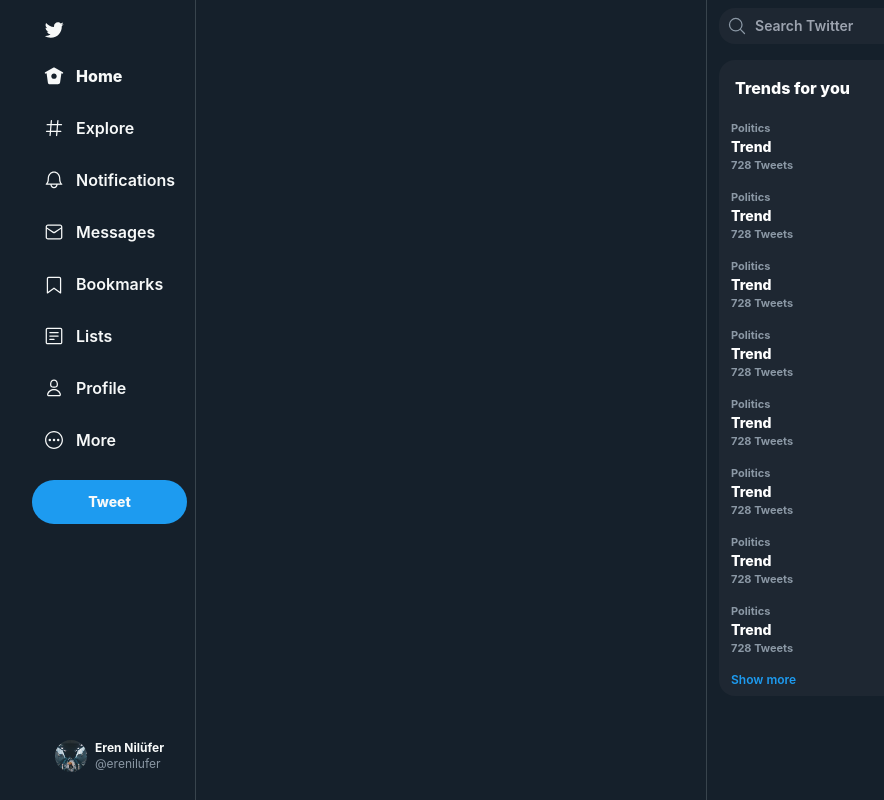
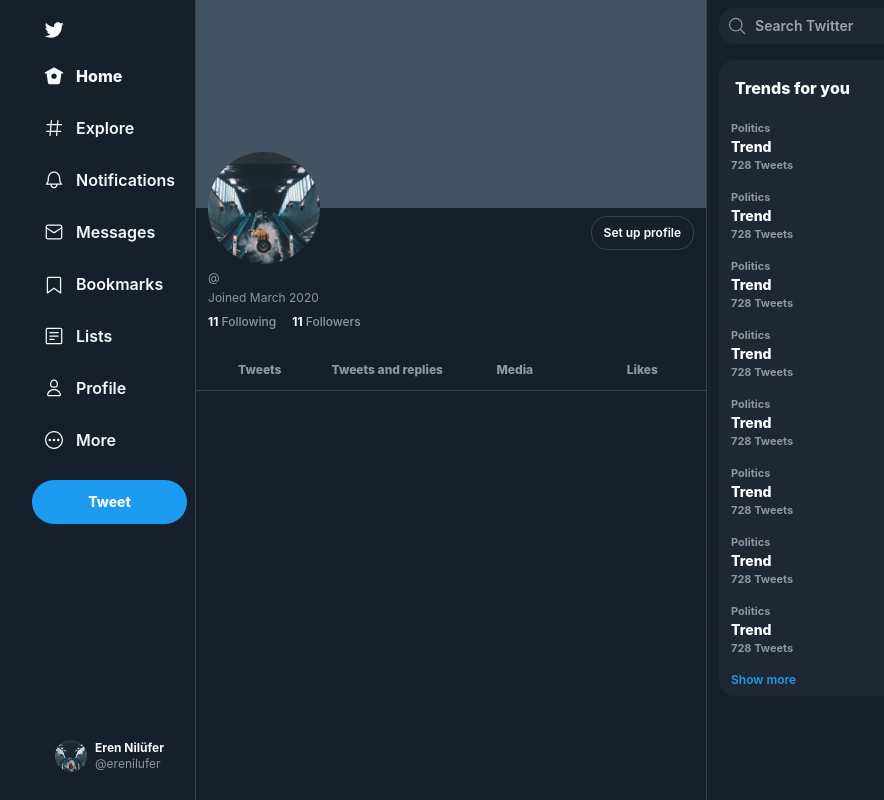
Before and after one commit to erenilufer/twitter-clone, a React (Create React App) app in the folder client/: page /erenilufer in a window 1280 px wide. Shown: the whole page, without its empty margins (104-988 px from the left). Built offline with nearby package versions, Linux system fonts and the light colour scheme; no server answers.

Commit message:
created profile page

```diff
--- a/client/src/Router.tsx
+++ b/client/src/Router.tsx
@@ -3,6 +3,7 @@
 import Layout from "./components/Layout/Layout";
 import Home from "./pages/Home/Home";
 import Login from "./pages/Login/Login";
+import Profile from "./pages/Profile/Profile";
 interface Props {}
 
 const Router = (props: Props) => {
@@ -11,6 +12,7 @@
     <Layout>
       <Routes>
         <Route path="/" element={<Home />} />
+        <Route path="/:username" element={<Profile />} />
         <Route path="/login" element={<Login />} />
       </Routes>
     </Layout>
--- a/client/src/api/tweet.ts
+++ b/client/src/api/tweet.ts
@@ -1,19 +1,19 @@
 import axios from "axios";
 
 export const getTweets = async () => {
-  const response = await axios
-    .get("http://localhost:3001/tweets")
-    .then((data) => data.data);
+  const response = await axios.get("http://localhost:3001/tweets");
+
+  return response;
+};
+export const getOneUser = async (username: any) => {
+  const response = await axios.get("http://localhost:3001/user/" + username);
   return response;
 };
 
 export const createTweet = async (credentials: any) => {
   const { authorName, textContent } = credentials;
-  await axios
-    .post("http://localhost:3001/tweets/createTweet", {
-      authorName,
-      textContent,
-    })
-    .then((data) => console.log(data.data))
-    .catch((err) => console.log(err));
+  await axios.post("http://localhost:3001/tweets/createTweet", {
+    authorName,
+    textContent,
+  });
 };
--- a/client/src/components/ShareTweet/ShareTweet.tsx
+++ b/client/src/components/ShareTweet/ShareTweet.tsx
@@ -1,6 +1,8 @@
 import React, { useState } from "react";
 import { createTweet } from "../../api/tweet";
 import stockImage from "../../assets/stock2.jpeg";
+import { ToastContainer, toast } from "react-toastify";
+import "react-toastify/dist/ReactToastify.css";
 
 type Props = {
   setIsModalVisible?: any;
@@ -12,11 +14,16 @@
 
   const tweetHandler = () => {
     textContent !== ""
-      ? createTweet({ authorName: "erenilufer", textContent }).then(() => {
-          setTextContent("");
-          setIsModalVisible(false);
-        })
-      : alert("Enter a tweet message");
+      ? createTweet({ authorName: "erenilufer", textContent })
+          .then(() => {
+            toast.success("Tweet successfully published!");
+            setTextContent("");
+            setIsModalVisible(false);
+          })
+          .catch((err) => {
+            err.code && toast.error(err.message);
+          })
+      : toast.warn("Enter a tweet message");
   };
   return (
     <form className="flex flex-col">
@@ -34,11 +41,15 @@
       </div>
       <button
         type="submit"
-        onClick={tweetHandler}
+        onClick={(e) => {
+          e.preventDefault();
+          tweetHandler();
+        }}
         className="self-end bg-[#1d9bf0] hover:bg-[#1a8cd8 text-white px-3 py-2 rounded-full font-bold text-sm "
       >
         Tweet
       </button>
+      <ToastContainer theme="colored" position="bottom-right" />
     </form>
   );
 };
--- a/client/src/components/SideNavigation/SideNavigation.tsx
+++ b/client/src/components/SideNavigation/SideNavigation.tsx
@@ -1,3 +1,4 @@
+import { Link } from "react-router-dom";
 import stockImage from "../../assets/stock2.jpeg";
 interface Props {
   isModalVisible: boolean;
@@ -24,7 +25,10 @@
           </svg>
         </div>
         <div className="sideNav flex flex-col   gap-1 mb-4">
-          <div className="w-fit sideitem flex items-center  gap-3 hover:bg-[#404951] duration-200 cursor-pointer    p-3 rounded-3xl  ">
+          <Link
+            to={"/"}
+            className="w-fit sideitem flex items-center  gap-3 hover:bg-[#404951] duration-200 cursor-pointer    p-3 rounded-3xl  "
+          >
             <svg
               viewBox="0 0 24 24"
               aria-hidden="true"
@@ -36,7 +40,7 @@
               </g>
             </svg>
             <h1 className="font-extrabold hidden md:block">Home</h1>
-          </div>
+          </Link>
           <div className="w-fit sideitem flex items-center  gap-3 hover:bg-[#404951] duration-200 cursor-pointer  p-3 rounded-3xl">
             <svg
               fill="#f7f9f9"
@@ -103,7 +107,10 @@
             </svg>
             <h1 className="font-semibold hidden md:block">Lists</h1>
           </div>
-          <div className="w-fit sideitem flex items-center  gap-3 hover:bg-[#404951] duration-200 cursor-pointer  p-3 rounded-3xl">
+          <Link
+            to={"/erenilufer"}
+            className="w-fit sideitem flex items-center  gap-3 hover:bg-[#404951] duration-200 cursor-pointer  p-3 rounded-3xl"
+          >
             <svg
               fill="#f7f9f9"
               viewBox="0 0 24 24"
@@ -115,7 +122,7 @@
               </g>
             </svg>
             <h1 className="font-semibold hidden md:block">Profile</h1>
-          </div>
+          </Link>
           <div className="w-fit sideitem flex items-center  gap-3 hover:bg-[#404951] duration-200 cursor-pointer  p-3 rounded-3xl">
             <svg
               fill="#f7f9f9"
--- /dev/null
+++ b/client/src/pages/Profile/Profile.tsx
@@ -0,0 +1,77 @@
+import React, { useEffect, useState } from "react";
+import { useParams } from "react-router-dom";
+import { getOneUser } from "../../api/tweet";
+import stockImage from "../../assets/stock2.jpeg";
+type Props = {};
+
+const Profile = (props: Props) => {
+  const { username } = useParams();
+  console.log(username);
+  const [user, setUser] = useState<any>();
+
+  useEffect(() => {
+    getOneUser(username)
+      .then((data) => setUser(data.data))
+      .catch((err) => setUser(null));
+  }, [username]);
+  console.log(user);
+
+  return (
+    <div>
+      <div className="top text-white">
+        <div className="bg-[#425364] h-52"></div>
+        <div className="userinfo flex justify-between px-3">
+          <div className="-mt-14">
+            <div className="img  inline-block overflow-hidden w-28 h-28 rounded-full">
+              <img className="w-full h-auto" src={stockImage} alt="" />
+            </div>
+            <h1 className="font-extrabold">{user?.name} </h1>
+            <p className="text-xs text-[#8B98A5]">@{user?.username}</p>
+
+            <p className="text-xs text-[#8B98A5] py-1">Joined March 2020 </p>
+
+            <div className="flex gap-4">
+              <p className="text-xs font-bold text-white mt-1 hover:underline cursor-pointer">
+                11
+                <span className=" font-medium text-[#8B98A5]"> Following</span>
+              </p>
+              <p className="text-xs font-bold text-white mt-1 hover:underline cursor-pointer ">
+                11
+                <span className=" font-medium text-[#8B98A5]"> Followers</span>
+              </p>
+            </div>
+          </div>
+          <div>
+            <button className="py-2 px-3  hover:bg-[#404951] border border-[#38444d] text-xs font-semibold mt-2 rounded-2xl duration-200">
+              Set up profile
+            </button>
+          </div>
+        </div>
+        <div className="flex    w-full mt-5 border-b border-b-[#38444d] ">
+          <div className=" w-full flex items-center justify-center p-1 py-3 hover:bg-[#404951] duration-200 cursor-pointer">
+            <h1 className="text-xs text-center text-[#8B98A5] font-extrabold">
+              Tweets
+            </h1>
+          </div>
+          <div className=" w-full flex items-center justify-center p-1 py-3 hover:bg-[#404951] duration-200 cursor-pointer">
+            <h1 className="text-xs text-center text-[#8B98A5] font-extrabold ">
+              Tweets and replies
+            </h1>
+          </div>
+          <div className="w-full flex items-center justify-center  p-1 py-3 hover:bg-[#404951] duration-200 cursor-pointer">
+            <h1 className="text-xs text-center text-[#8B98A5] font-extrabold">
+              Media
+            </h1>
+          </div>
+          <div className="w-full flex items-center justify-center p-1 py-3 hover:bg-[#404951] duration-200 cursor-pointer">
+            <h1 className="text-xs text-center text-[#8B98A5] font-extrabold">
+              Likes
+            </h1>
+          </div>
+        </div>
+      </div>
+    </div>
+  );
+};
+
+export default Profile;
```
